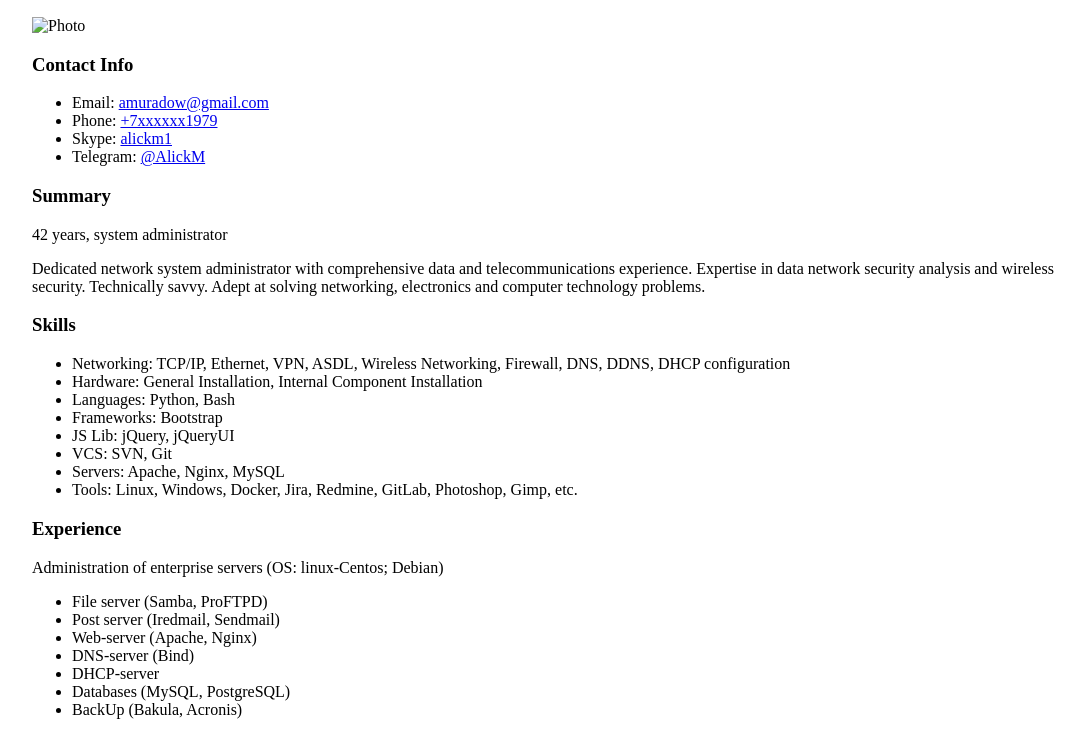
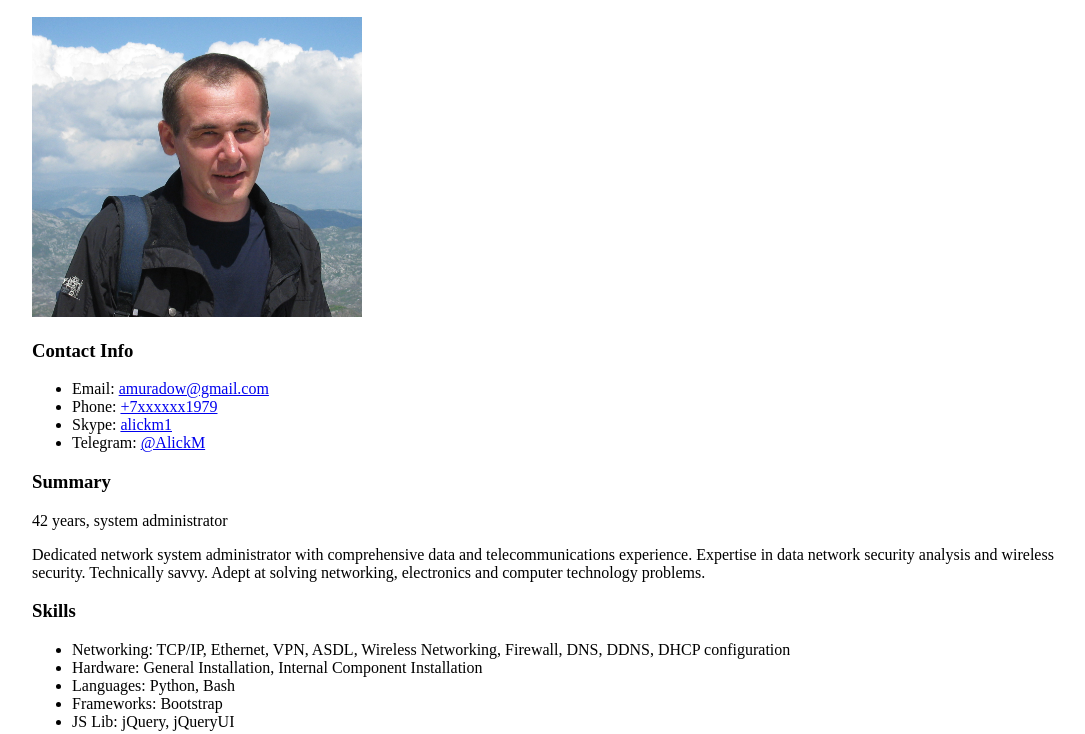
Before and after one commit to Haesmen/rsschool-cv, a plain HTML site: page index.html in a window 1280 px wide. Shown: the part 50-784 px from the top of the page, without its empty margins (96-1181 px from the left). Drawn offline with Linux system fonts and the light colour scheme.

Commit message:
Add photo.jpg file

```diff
--- a/index.html
+++ b/index.html
@@ -12,7 +12,7 @@
   <section>
     <h2>Alik Muradov</h2>
     <p>
-      <img src="images/photo.jpg" alt="Photo" width="200" height="300">
+      <img src="images/photo.jpg" alt="Photo" width="330" height="300">
     </p>
   </section>
   <section>
```
Also changed, not shown: images/photo.jpg (added).
